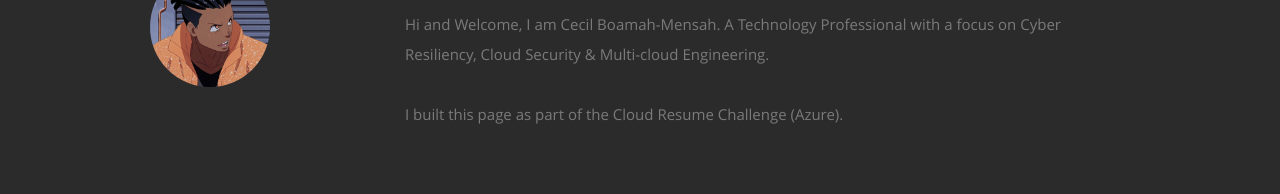
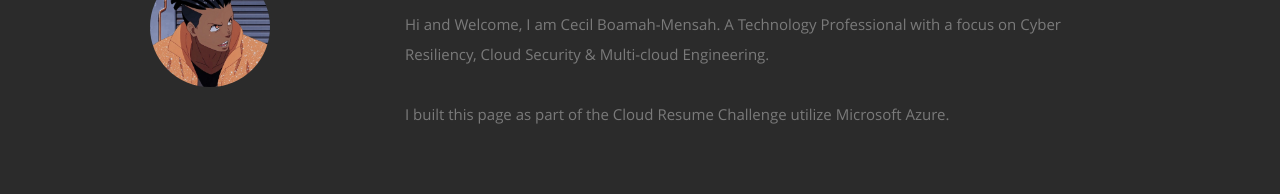
Before and after one commit to cecilkbm/azure-resume, a plain HTML site: page frontend/index.html in a window 1280 px wide. Shown: the part 929-1123 px from the top of the page. Drawn offline with nearby package versions, Linux system fonts and the light colour scheme; no server answers.

Commit message:
Updated Frontend

```diff
--- a/frontend/index.html
+++ b/frontend/index.html
@@ -92,7 +92,7 @@
 
          </br>
       </br>
-       I built this page as part of the <span>Cloud Resume Challenge (Azure).</a></span>
+       I built this page as part of the <span>Cloud Resume Challenge utilize Microsoft Azure.</a></span>
 
 
          </div> <!-- end .main-col -->
```
